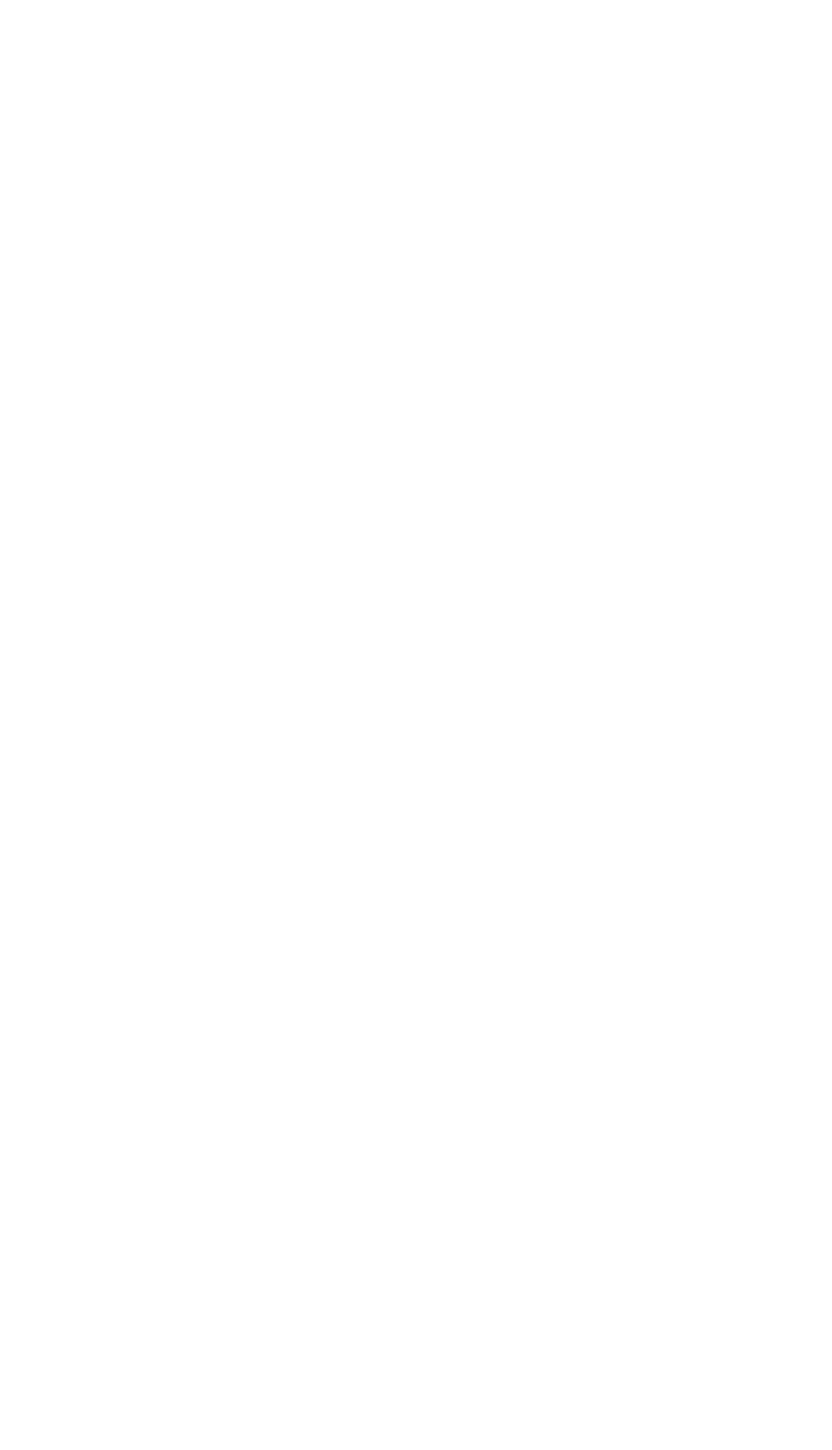
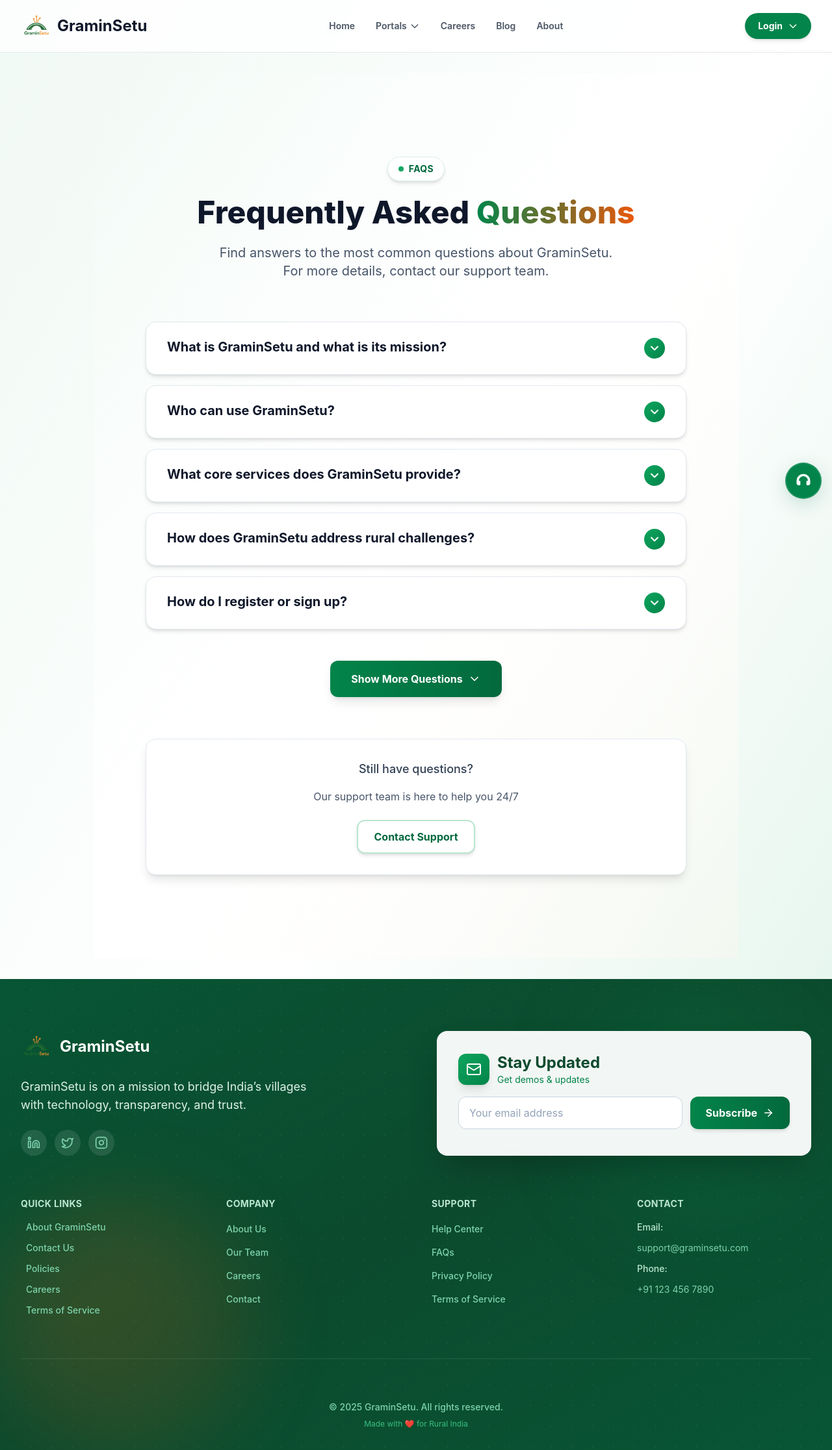
Before and after one commit to graminsetu/GraminSetu-LandingPage, a React (Create React App) app: page /faqs in a window 1280 px wide. Before the commit this address had no page. Shown: the whole page at 65% size. Before the commit the page ends 800 px from the top, so only its background shows below. Built offline with nearby package versions, Linux system fonts and the light colour scheme.

Commit message:
web page designs

```diff
--- a/src/App.js
+++ b/src/App.js
@@ -9,6 +9,7 @@ import Policies from './pages/Policies.jsx';
 import Careers from './pages/Careers.jsx';
 import Terms from './pages/Terms.jsx';
 import Privacy from './pages/Privacy.jsx';
+import FAQs from './pages/FAQs.jsx';
 
 import { Suspense, lazy } from 'react';
 import PageTitle from './components/PageTitle';
@@ -49,6 +50,7 @@ function App() {
           <Route path="/careers" element={<Careers />} />
           <Route path="/terms" element={<Terms />} />
           <Route path="/privacy" element={<Privacy />} />
+          <Route path="/faqs" element={<FAQs />} />
           <Route path="/village-business-model" element={<VillageBusinessModel />} />
           <Route path="/business/ngo-business-model" element={<BusinessNgoBusinessModel />} />
           <Route path="/government-csr-business-model" element={<GovernmentCsrBusinessModel />} />
--- a/src/components/Footer/Footer.js
+++ b/src/components/Footer/Footer.js
@@ -256,7 +256,7 @@ function Footer() {
               </li>
               <li>
                 <a
-                  href="/faq"
+                  href="/faqs"
                   className="text-gramin-300 hover:text-white transition-colors text-sm font-medium"
                 >
                   FAQs
--- /dev/null
+++ b/src/pages/FAQs.jsx
@@ -0,0 +1,31 @@
+import React from 'react';
+import Navbar from '../components/Navbar';
+import Footer from '../components/Footer/Footer';
+import FAQ from '../components/FAQ/FAQ';
+import PageTitle from '../components/PageTitle';
+import HelpSupportButton from '../components/HelpSupport/HelpSupportButton';
+import FAQStructuredData from '../components/FAQStructuredData';
+import PageSEO from '../components/PageSEO';
+import { useLocation } from 'react-router-dom';
+
+const FAQs = () => {
+  const location = useLocation();
+  return (
+    <div className="min-h-screen bg-gradient-to-br from-gramin-50 via-white to-gramin-100 font-sans flex flex-col">
+      <PageTitle pathname={location.pathname} />
+      <PageSEO title="FAQs" description="Frequently asked questions about GraminSetu" url="/faqs" />
+      <FAQStructuredData />
+
+      <Navbar />
+
+      <main className="flex-1 w-full max-w-5xl mx-auto py-8 px-4">
+        <FAQ />
+      </main>
+
+      <Footer />
+      <HelpSupportButton />
+    </div>
+  );
+};
+
+export default FAQs;
--- a/src/pages/LandingPage.js
+++ b/src/pages/LandingPage.js
@@ -24,7 +24,6 @@ import {
 import graminSetuLogo from '../assets/images/graminsetu-logo.png';
 
 import SEO from '../components/SEO';
-import FAQStructuredData from '../components/FAQStructuredData';
 import PageSEO from '../components/PageSEO';
 import GraminSetuBrandSchema from '../components/GraminSetuBrandSchema';
 import Analytics from '../components/Analytics';
@@ -37,7 +36,7 @@ import Navbar from '../components/Navbar';
 import Loader from '../components/Loader/Loader';
 import Footer from '../components/Footer/Footer';
 import HowItWorks from '../components/HowItWorks/HowItWorks';
-import FAQ from '../components/FAQ/FAQ';
+// FAQ moved to dedicated /faqs page
 import { landingContent } from '../constants/landingContent';
 import HelpSupportButton from '../components/HelpSupport/HelpSupportButton';
 import HeroSection from '../components/HeroSection/HeroSection';
@@ -111,7 +110,6 @@ const LandingPage = () => {
   return (
     <main className="min-h-screen bg-white font-sans">
       <SEO />
-      <FAQStructuredData />
       <GraminSetuBrandSchema />
       <Analytics />
       <TamminanaBhogeshPersonalBrand />
@@ -1458,7 +1456,7 @@ const LandingPage = () => {
         </div>
       </section>
 
-      <FAQ />
+      {/* FAQs moved to the dedicated /faqs page */}
       <Footer />
       {/* Help & Support bot (AI assistant) */}
       <HelpSupportButton />
```
